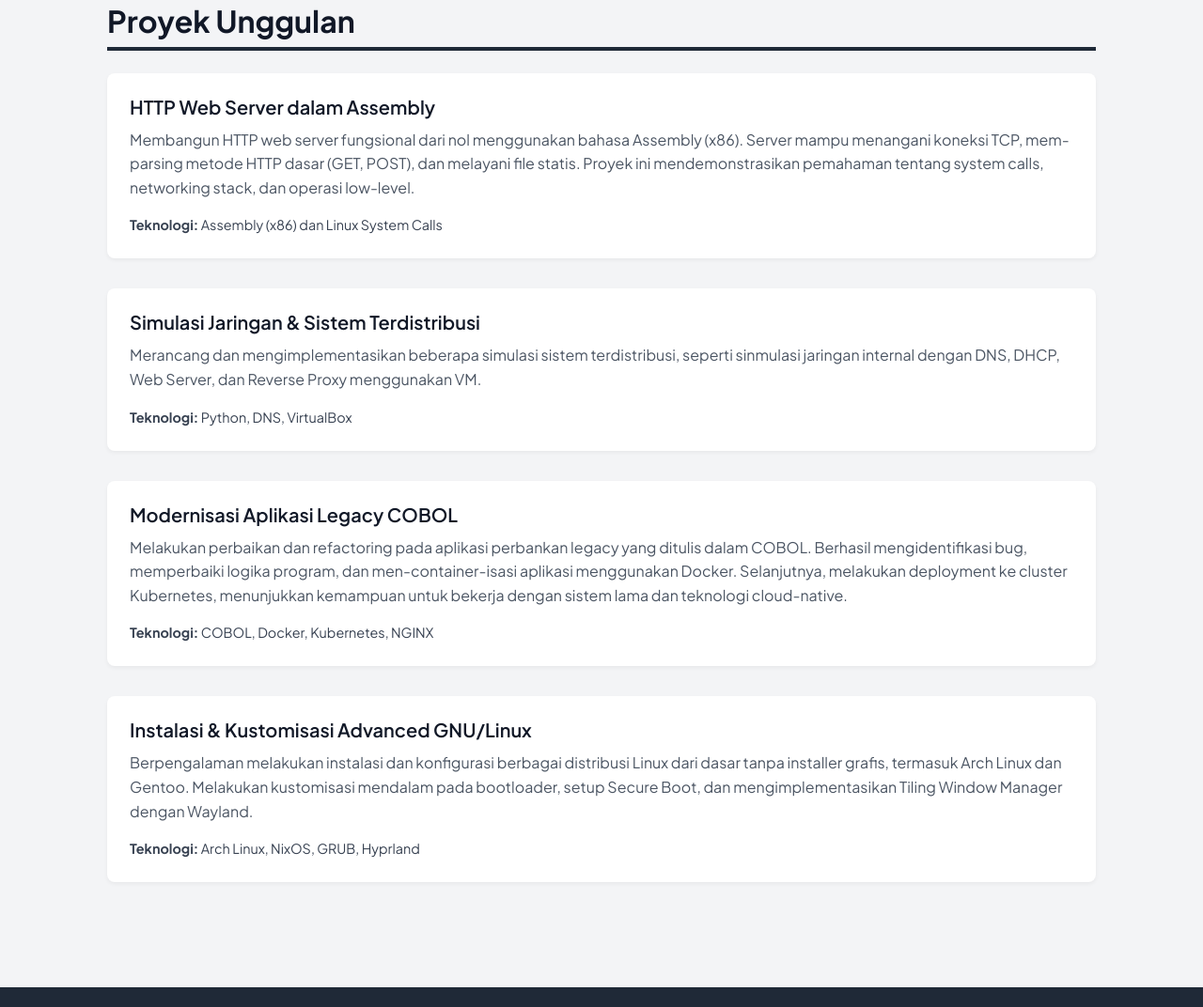
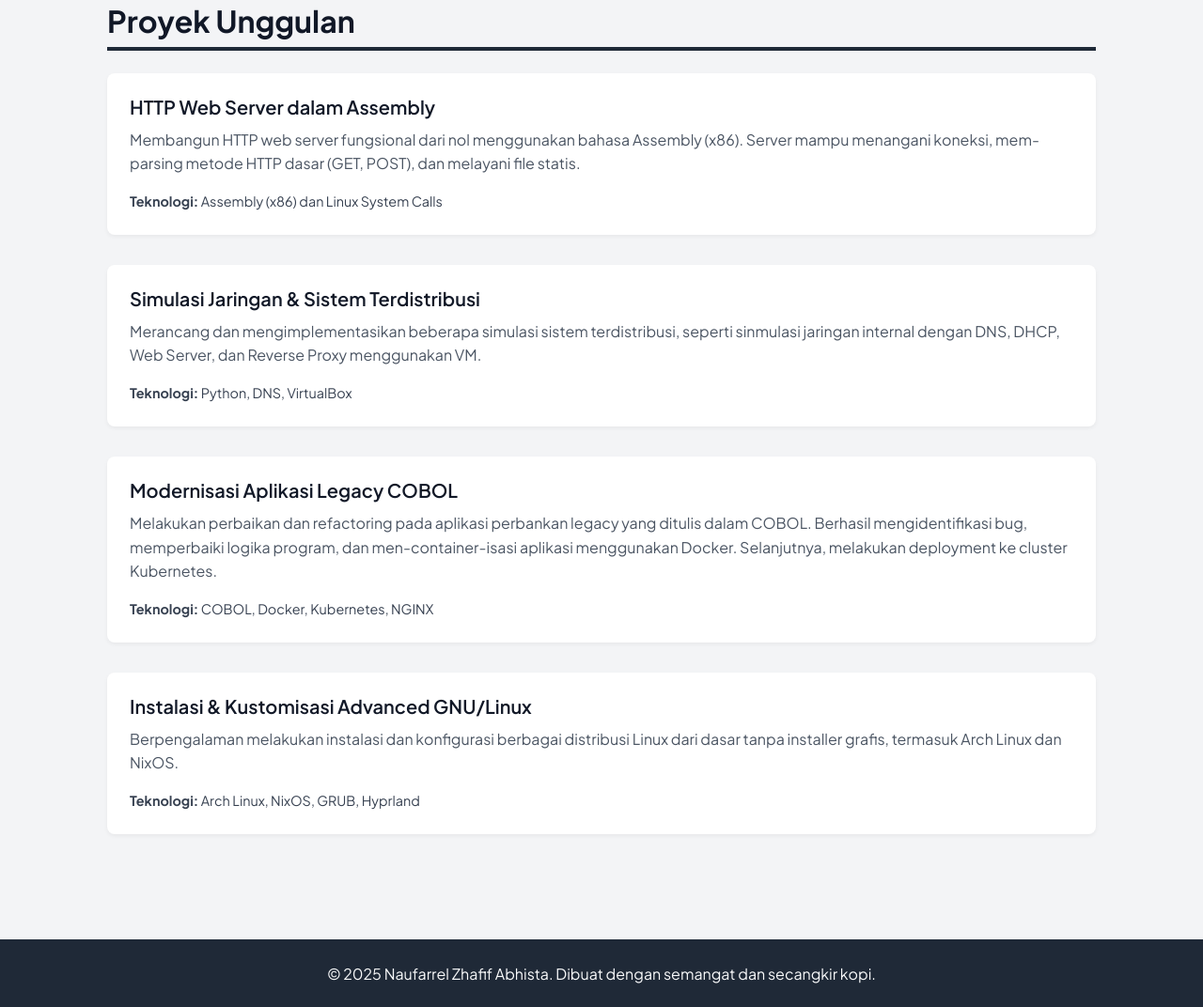
Before and after one commit to reletz/portfolio-wbd, a plain HTML site: page index.html in a window 1280 px wide. Shown: the part 960-2032 px from the top of the page at 94% size. Drawn offline with Linux system fonts and the light colour scheme.

Commit message:
chore: edited some explanation

```diff
--- a/index.html
+++ b/index.html
@@ -85,7 +85,7 @@
             <div class="project-list">
                 <div class="card project-card">
                     <h3>HTTP Web Server dalam Assembly</h3>
-                    <p class="project-description">Membangun HTTP web server fungsional dari nol menggunakan bahasa Assembly (x86). Server mampu menangani koneksi TCP, mem-parsing metode HTTP dasar (GET, POST), dan melayani file statis. Proyek ini mendemonstrasikan pemahaman tentang system calls, networking stack, dan operasi low-level.</p>
+                    <p class="project-description">Membangun HTTP web server fungsional dari nol menggunakan bahasa Assembly (x86). Server mampu menangani koneksi, mem-parsing metode HTTP dasar (GET, POST), dan melayani file statis.</p>
                     <p class="project-tech"><strong>Teknologi:</strong> Assembly (x86) dan Linux System Calls</p>
                 </div>
 
@@ -97,13 +97,13 @@
 
                 <div class="card project-card">
                     <h3>Modernisasi Aplikasi Legacy COBOL</h3>
-                    <p class="project-description">Melakukan perbaikan dan refactoring pada aplikasi perbankan legacy yang ditulis dalam COBOL. Berhasil mengidentifikasi bug, memperbaiki logika program, dan men-container-isasi aplikasi menggunakan Docker. Selanjutnya, melakukan deployment ke cluster Kubernetes, menunjukkan kemampuan untuk bekerja dengan sistem lama dan teknologi cloud-native.</p>
+                    <p class="project-description">Melakukan perbaikan dan refactoring pada aplikasi perbankan legacy yang ditulis dalam COBOL. Berhasil mengidentifikasi bug, memperbaiki logika program, dan men-container-isasi aplikasi menggunakan Docker. Selanjutnya, melakukan deployment ke cluster Kubernetes.</p>
                     <p class="project-tech"><strong>Teknologi:</strong> COBOL, Docker, Kubernetes, NGINX</p>
                 </div>
 
                  <div class="card project-card">
                     <h3>Instalasi & Kustomisasi Advanced GNU/Linux</h3>
-                    <p class="project-description">Berpengalaman melakukan instalasi dan konfigurasi berbagai distribusi Linux dari dasar tanpa installer grafis, termasuk Arch Linux dan Gentoo. Melakukan kustomisasi mendalam pada bootloader, setup Secure Boot, dan mengimplementasikan Tiling Window Manager dengan Wayland.</p>
+                    <p class="project-description">Berpengalaman melakukan instalasi dan konfigurasi berbagai distribusi Linux dari dasar tanpa installer grafis, termasuk Arch Linux dan NixOS.</p>
                     <p class="project-tech"><strong>Teknologi:</strong> Arch Linux, NixOS, GRUB, Hyprland</p>
                 </div>
             </div>
```
